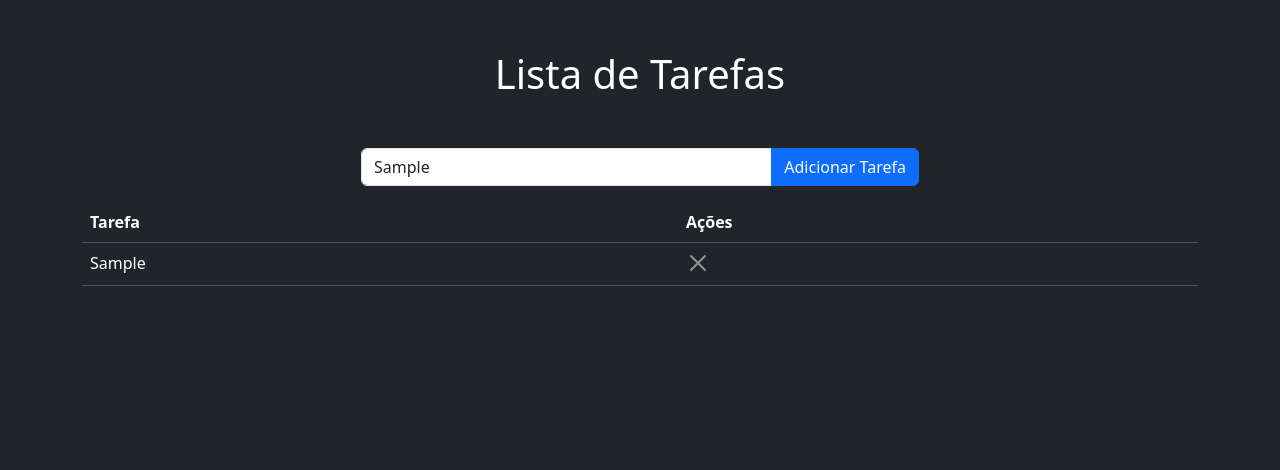
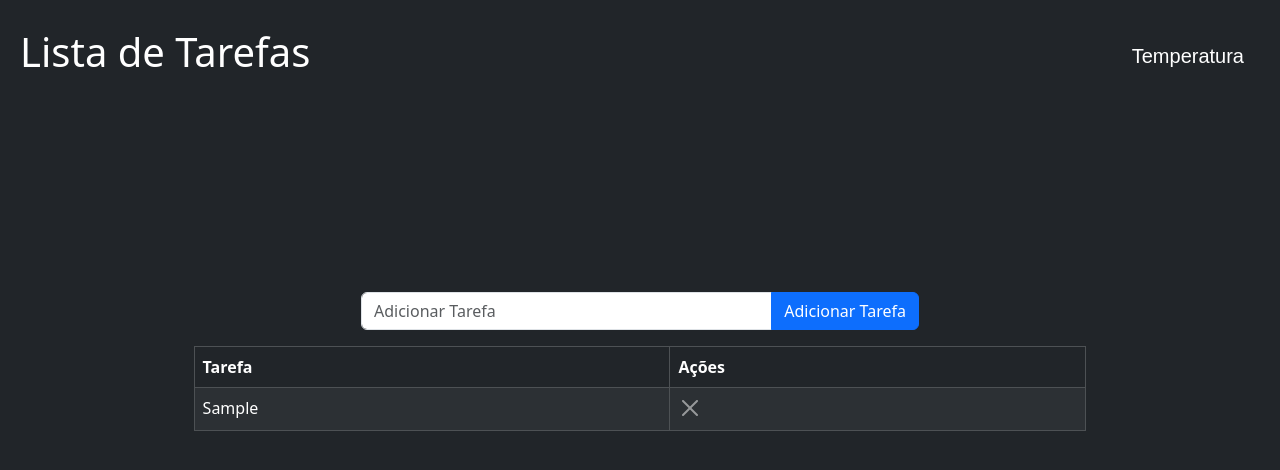
Before and after one commit to alanmatheusc/opentimewheater, a website: page index.html in a window 1280 px wide. Both pictures are taken after typing "Sample" into the empty fields and a click on the button "Adicionar Tarefa". Drawn offline with nearby package versions, Linux system fonts and the light colour scheme.

Commit message:
todo-list

```diff
--- a/index.html
+++ b/index.html
@@ -6,25 +6,28 @@
     <title>Time Wheater</title>
     <script src="./script.js"></script>
     <link rel="stylesheet" href="style.css">
-    <link href="https://cdn.jsdelivr.net/npm/bootstrap@5.3.3/dist/css/bootstrap.min.css    " rel="stylesheet" integrity="sha384-QWTKZyjpPEjISv5WaRU9OFeRpok6YctnYmDr5pNlyT2bRjXh0JMhjY6hW+ALEwIH" crossorigin="anonymous">
+    <link href="https://cdn.jsdelivr.net/npm/bootstrap@5.3.3/dist/css/bootstrap.min.css" rel="stylesheet" integrity="sha384-QWTKZyjpPEjISv5WaRU9OFeRpok6YctnYmDr5pNlyT2bRjXh0JMhjY6hW+ALEwIH" crossorigin="anonymous">
 
 </head>
 <body id="body">
-    <header class="title-container">
+    <nav class="navbar navbar-dark bg-dark justify-content-between" style="margin: 20px 20px 200px 20px;">
         <h1 class="title">Lista de Tarefas</h1>
-    </header>
+        <a class="navbar-brand " href="#">Temperatura</a>
+      </nav>
+
+
     <main>
         <div class="container">
             <form id="formulario" >
                 <div class="input-group mb-3" style="margin: 0 auto; width: 50%;">
-                    <input type="text" class="form-control" id="toDo">
+                    <input type="text" class="form-control" placeholder="Adicionar Tarefa" id="toDo">
                     <button onclick="getToDoList()" type="button" class="btn btn-primary">Adicionar Tarefa</button>
                   </div>
             </form>
 
-            <table class="table table-dark" id="tabela">
+            <table class="table table-dark table-striped table-hover table-bordered" id="tabela">
                 <thead>
-                    <tr>
+                    <tr >
                         <th>Tarefa</th>
                         <th>Ações</th>
                     </tr>
--- a/script.js
+++ b/script.js
@@ -34,17 +34,13 @@ function convertKelvinToCelsius(kelvin){
 
 
 function getToDoList(){
-    let input = document.getElementById('toDo').value;
-    userToDoList.push({
-        task:input
-    })
-
+    addAndClearInput();
     addToDoListAtLocalStorage(userToDoList);
     addListAtUserScreen()
     }
 
+
 function addToDoListAtLocalStorage(toDoList){
-    console.log(toDoList)
     if(localStorage.getItem('toDo') === null){
         localStorage.setItem("toDo", toDoList);
     }
@@ -56,6 +52,10 @@ function addListAtUserScreen(){
     let toDoListLocalStorage = JSON.parse(localStorage.getItem("toDo"));
     const tabela = document.getElementById('tabela');
     const tbody = tabela.querySelector('tbody');
+    tbody.innerHTML = '';
+
+
+   toDoListLocalStorage.forEach((item,index) =>{
     const tr = document.createElement('tr');
     const task = document.createElement('td');
     const deleteButton = document.createElement('td');
@@ -63,10 +63,32 @@ function addListAtUserScreen(){
     button.setAttribute('type','button')
     button.classList.add( 'btn-close', "btn-close-white");
     deleteButton.appendChild(button)
-        for(let i = 0; i<toDoListLocalStorage.length; i++){
-            task.textContent = toDoListLocalStorage[i].task
-            tr.appendChild(task)
-            tr.appendChild(deleteButton)
-             tbody.appendChild(tr);
-        }
+    task.textContent = item.task
+    tr.appendChild(task)
+    tr.appendChild(deleteButton)
+    tbody.appendChild(tr);
+
+
+    deleteButton.addEventListener('click',()=>{
+        removeTaskFromList(index)
+    })
+   })
 }
+
+function removeTaskFromList(index){
+    userToDoList.splice(index,1);
+    addToDoListAtLocalStorage(userToDoList);
+    addListAtUserScreen();
+}
+
+
+function addAndClearInput(){
+    let input = document.getElementById('toDo');
+    let inputValue = input.value;
+    if(inputValue != ""){
+        userToDoList.push({
+            task:inputValue
+        });
+    }
+        input.value = "";
+}
--- a/style.css
+++ b/style.css
@@ -16,7 +16,6 @@ body, a, p, span{
 }
 
 .title{
-    margin: 50px 0 50px 0;
     color: #fff;
 }
 
@@ -28,3 +27,8 @@ body, a, p, span{
 #body{
     background-color: #212529;
 }
+
+#tabela{
+    width: 80%;
+    margin: 0 auto;
+}
```
